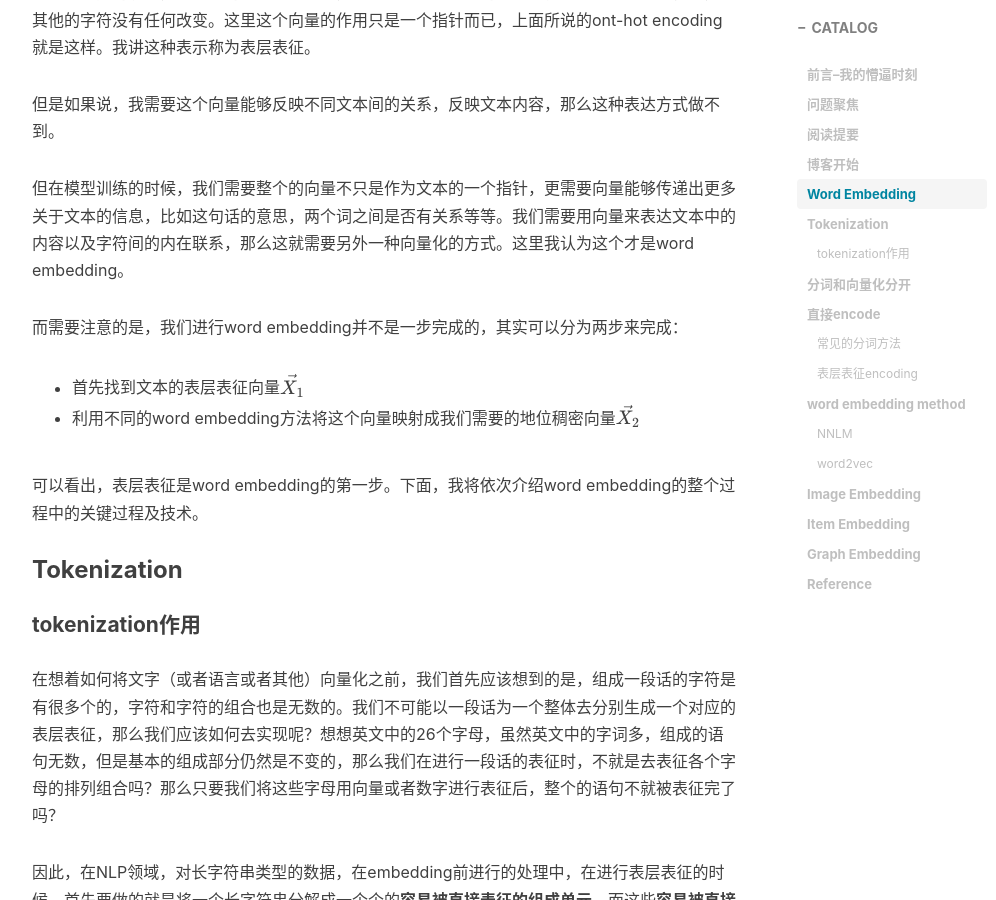
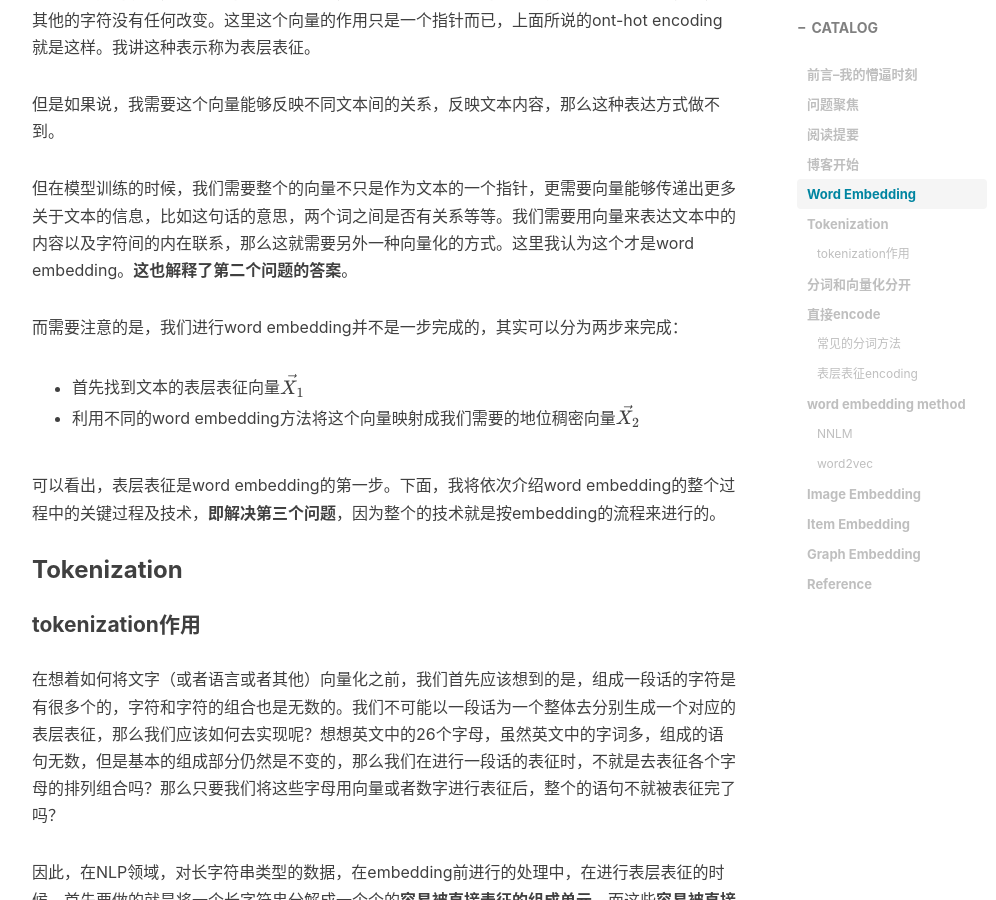
Before and after one commit to SBF-2/SBF-2.github.io, a Jekyll site: the page built from _posts/2023-12-12-打开数据通向模型的大门--Embedding.md, in a window 1280 px wide and 900 px high, scrolled down 2157 px. Shown: the whole window, without its empty margins (233-1229 px from the left). Built offline with Jekyll 4.4.1, drawn with Linux system fonts in a browser that asks for light colours; nearby versions of some CDN libraries; formulas are drawn with MathJax 3; comment, search, counter and statistics services are not loaded.

Commit message:
Blog writing on 2023/12/18 - embedding

```diff
--- a/_posts/2023-12-12-打开数据通向模型的大门--Embedding.md
+++ b/_posts/2023-12-12-打开数据通向模型的大门--Embedding.md
@@ -43,13 +43,13 @@ tags:
 
 但是如果说，我需要这个向量能够反映不同文本间的关系，反映文本内容，那么这种表达方式做不到。
 
-但在模型训练的时候，我们需要整个的向量不只是作为文本的一个指针，更需要向量能够传递出更多关于文本的信息，比如这句话的意思，两个词之间是否有关系等等。我们需要用向量来表达文本中的内容以及字符间的内在联系，那么这就需要另外一种向量化的方式。这里我认为这个才是word embedding。
+但在模型训练的时候，我们需要整个的向量不只是作为文本的一个指针，更需要向量能够传递出更多关于文本的信息，比如这句话的意思，两个词之间是否有关系等等。我们需要用向量来表达文本中的内容以及字符间的内在联系，那么这就需要另外一种向量化的方式。这里我认为这个才是word embedding。**这也解释了第二个问题的答案**。
 
 而需要注意的是，我们进行word embedding并不是一步完成的，其实可以分为两步来完成：
 - 首先找到文本的表层表征向量$\vec{X_1}$
 - 利用不同的word embedding方法将这个向量映射成我们需要的地位稠密向量$\vec{X_{2}}$
 
-可以看出，表层表征是word embedding的第一步。下面，我将依次介绍word embedding的整个过程中的关键过程及技术。
+可以看出，表层表征是word embedding的第一步。下面，我将依次介绍word embedding的整个过程中的关键过程及技术，**即解决第三个问题**，因为整个的技术就是按embedding的流程来进行的。
 ### Tokenization
 #### tokenization作用
 在想着如何将文字（或者语言或者其他）向量化之前，我们首先应该想到的是，组成一段话的字符是有很多个的，字符和字符的组合也是无数的。我们不可能以一段话为一个整体去分别生成一个对应的表层表征，那么我们应该如何去实现呢？想想英文中的26个字母，虽然英文中的字词多，组成的语句无数，但是基本的组成部分仍然是不变的，那么我们在进行一段话的表征时，不就是去表征各个字母的排列组合吗？那么只要我们将这些字母用向量或者数字进行表征后，整个的语句不就被表征完了吗？
```
